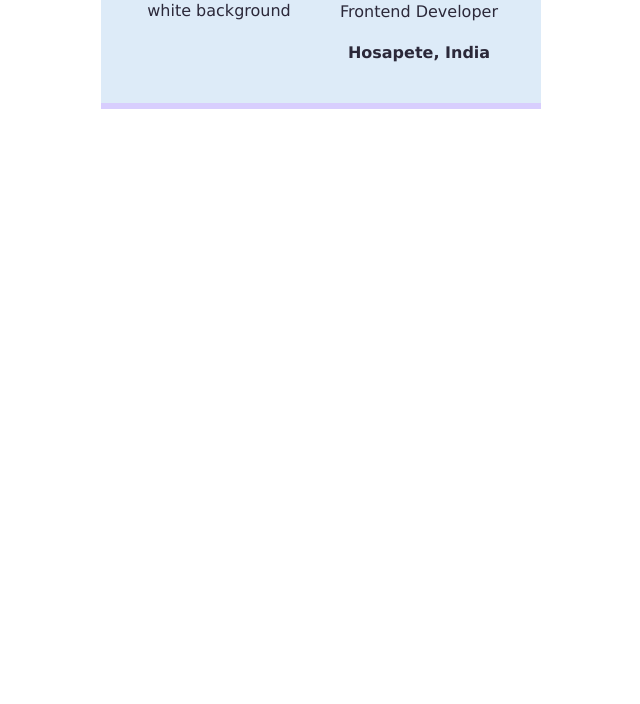
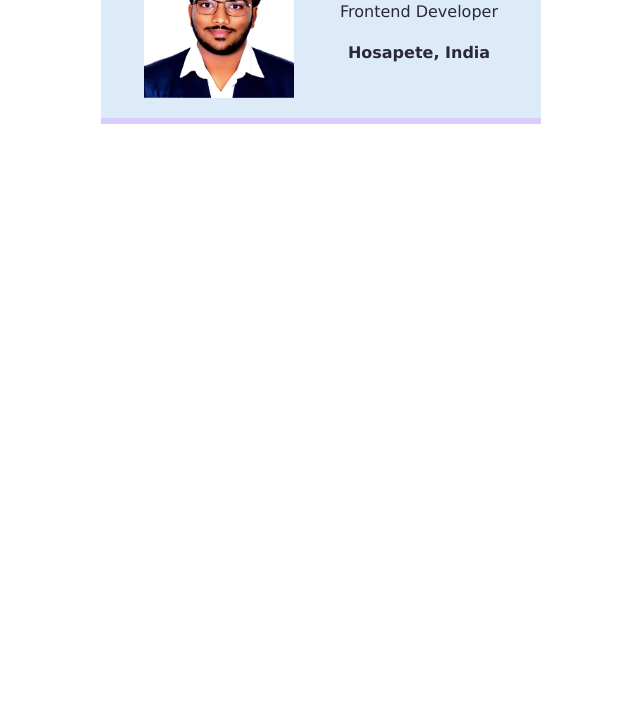
Before and after one commit to Sandeep-D-S/Profile-card, a plain HTML site: page index.html in a window 1280 px wide. Shown: the part 96-800 px from the top of the page, without its empty margins (319-959 px from the left). Drawn offline with Linux system fonts and the light colour scheme.

Commit message:
Update index.html

```diff
--- a/index.html
+++ b/index.html
@@ -10,7 +10,7 @@
     <div class="card">
       <img
         class="avatar"
-        src="./images/profile_picture.jpg"
+        src="profile_picture.jpg"
         alt="Sandeep D S smiling at the camera with a white background"
       />
       <div>
```
